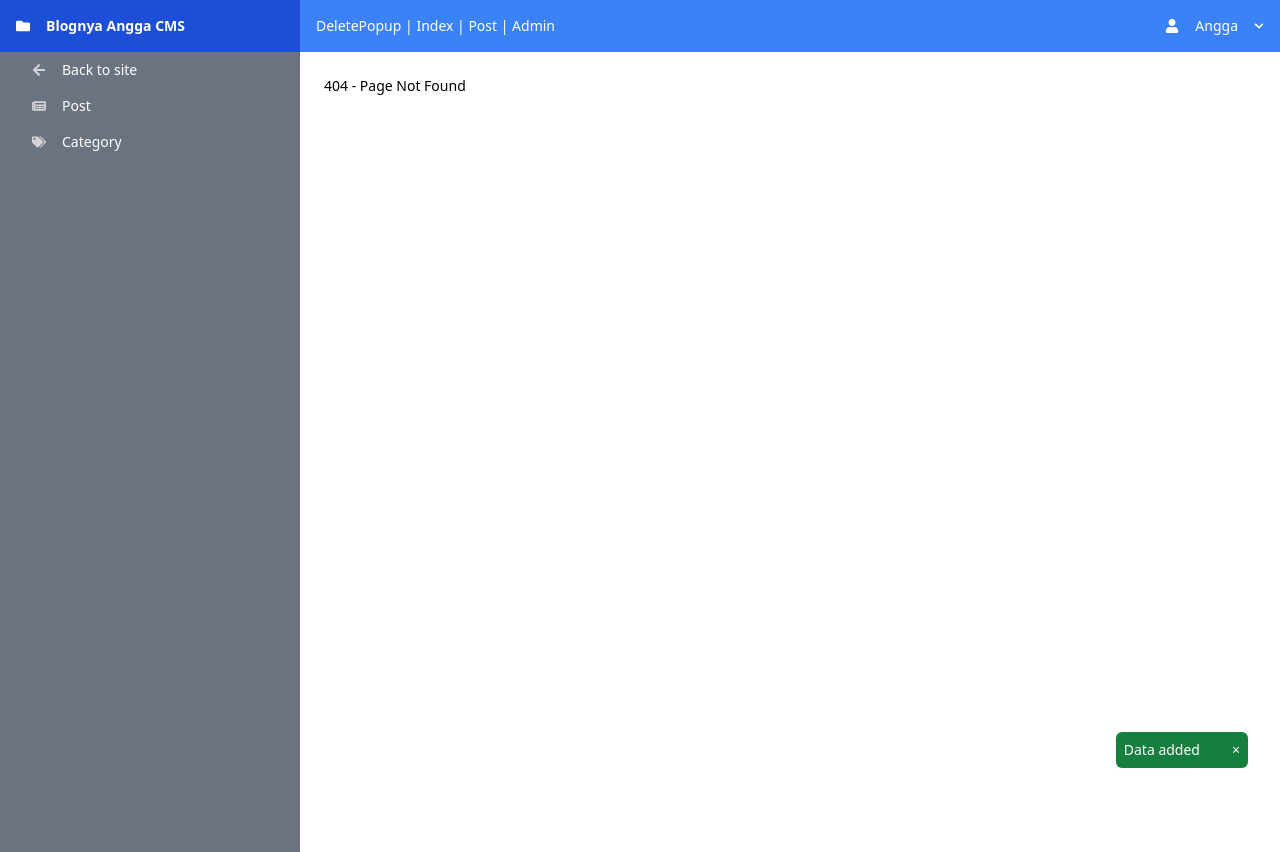
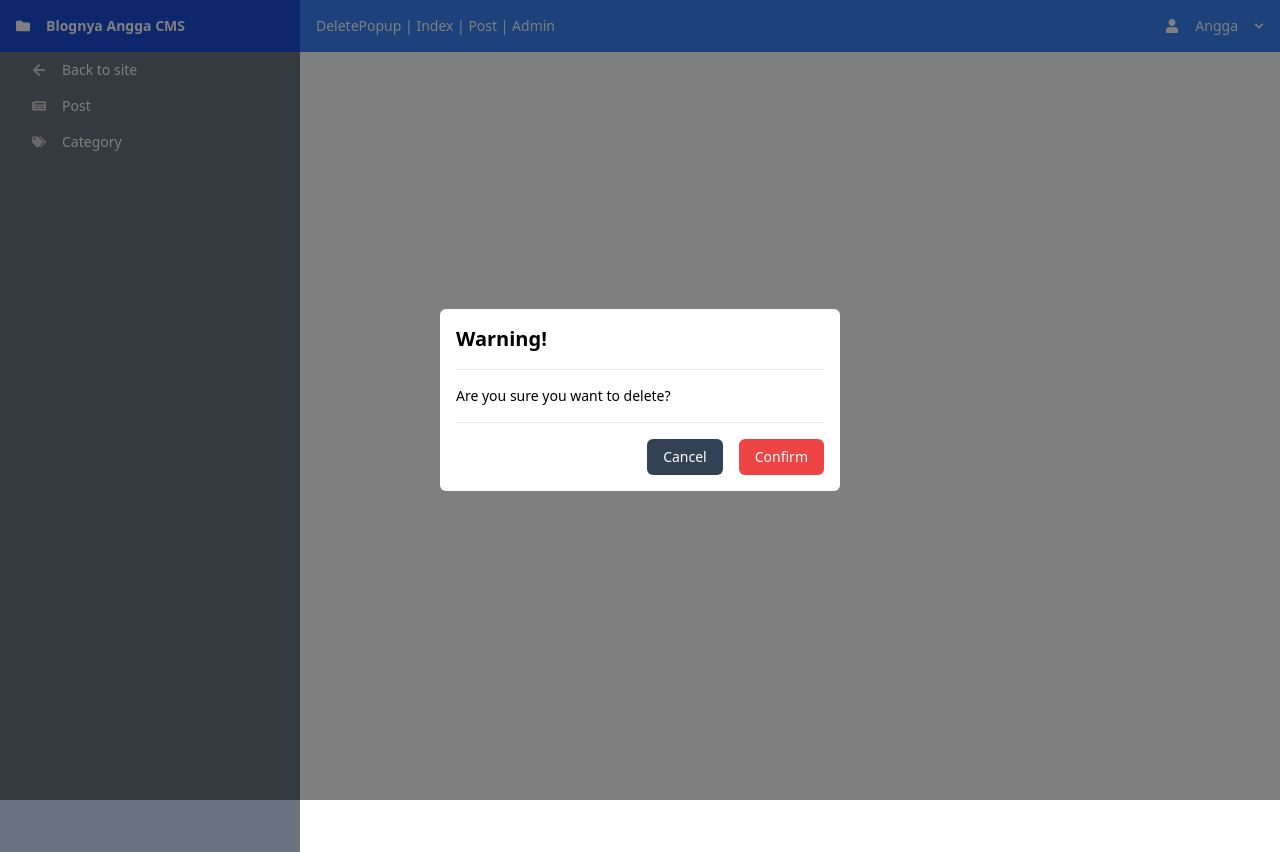
Before and after one commit to anggakswr/blog-next, a Next.js app: page /admin/post/index/DeletePopup in a window 1280 px wide. Before the commit this address had no page. Built offline with nearby package versions, Linux system fonts and the light colour scheme.

Commit message:
Added success notif Added delete popup

```diff
--- a/components/admin/Snackbar.tsx
+++ b/components/admin/Snackbar.tsx
@@ -1,9 +1,33 @@
+import { useEffect } from "react";
+import { useSelector, useDispatch } from "react-redux";
+import { setSnackbar, currentSnackbar } from "slices/snackbarSlice";
+
 const Snackbar = () => {
+  // global state
+  const snackbar = useSelector(currentSnackbar);
+  const dispatch = useDispatch();
+
+  const className =
+    "fixed bottom-8 bg-green-700 text-white py-2 px-4 rounded-md box-between gap-x-8 shadow-xl";
+
+  useEffect(() => {
+    if (snackbar) {
+      setTimeout(() => {
+        dispatch(setSnackbar(""));
+      }, 5000);
+    }
+  }, [dispatch, snackbar]);
+
   return (
-    <div className="fixed bottom-8 right-8 bg-green-700 text-white p-2 rounded-md box-between gap-x-8">
-      <p>Data added</p>
+    <div className={`${className} ${snackbar ? "right-8" : "right-[9999px]"} `}>
+      <p>{snackbar}</p>
 
-      <button>&times;</button>
+      <button
+        className="bg-green-800 rounded-full w-8 h-8 box-center"
+        onClick={() => dispatch(setSnackbar(""))}
+      >
+        &times;
+      </button>
     </div>
   );
 };
--- a/pages/admin/post/add.tsx
+++ b/pages/admin/post/add.tsx
@@ -1,16 +1,15 @@
-import TextArea from "components/admin/TextArea";
-import TextField from "components/admin/TextField";
+import TextArea from "components/admin/form/TextArea";
+import TextField from "components/admin/form/TextField";
 import { NextPage } from "next";
 import { useState } from "react";
 import React from "react";
 import axios from "axios";
 import Router from "next/router";
-import { useSelector, useDispatch } from "react-redux";
-import { decrement, increment, currentCount } from "slices/counterSlice";
+import { useDispatch } from "react-redux";
+import { setSnackbar } from "slices/snackbarSlice";
 
 const AdminAddPost: NextPage = () => {
   // global state
-  const count = useSelector(currentCount);
   const dispatch = useDispatch();
 
   // local state
@@ -39,6 +38,7 @@ const AdminAddPost: NextPage = () => {
 
     try {
       await axios.post("/posts", payload);
+      dispatch(setSnackbar("Data added"));
       Router.push("/admin/post");
     } catch {
       setError("Sorry, an error occurred");
@@ -49,16 +49,6 @@ const AdminAddPost: NextPage = () => {
 
   return (
     <form onSubmit={submit}>
-      <p>Count {count}</p>
-
-      <button type="button" onClick={() => dispatch(increment())}>
-        increment
-      </button>
-
-      <button type="button" onClick={() => dispatch(decrement())}>
-        decrement
-      </button>
-
       {error && <p className="text-red-500 mb-4">{error}</p>}
 
       <TextField
--- a/pages/admin/post/index.tsx
+++ b/pages/admin/post/index.tsx
@@ -5,8 +5,10 @@ import limitChar from "helpers/limitChar";
 import { NextPage } from "next";
 import Link from "next/link";
 import { PostType } from "pages";
+import { useState } from "react";
 import { FaSort } from "react-icons/fa";
 import useSWR from "swr";
+import DeletePopup from "./index/DeletePopup";
 
 const fetcher = async () => {
   const res = await axios.get("/posts");
@@ -15,6 +17,7 @@ const fetcher = async () => {
 
 const AdminPost: NextPage = () => {
   const { data, error } = useSWR("/posts", fetcher);
+  const [postId, setPostId] = useState<null | number>(null);
 
   return (
     <>
@@ -51,11 +54,20 @@ const AdminPost: NextPage = () => {
               <Link href={"/admin/post/edit/" + post.id}>
                 <a className="admin-btn">Edit</a>
               </Link>
-              <button className="admin-delete-btn">Delete</button>
+
+              <button
+                className="admin-delete-btn"
+                onClick={() => setPostId(post.id)}
+              >
+                Delete
+              </button>
             </div>
           </div>
         ))
       )}
+
+      {/* delete popup */}
+      {postId && <DeletePopup postId={postId} setPostId={setPostId} />}
     </>
   );
 };
--- /dev/null
+++ b/pages/admin/post/index/DeletePopup.tsx
@@ -0,0 +1,38 @@
+type DeletePopupPropType = {
+  postId: number;
+  setPostId: (postId: number | null) => void;
+};
+
+const DeletePopup = ({ postId, setPostId }: DeletePopupPropType) => {
+  return (
+    <div className="fixed inset-0 box-center">
+      {/* content */}
+      <div className="relative z-10 rounded-md bg-white w-[400px] p-4">
+        {/* title */}
+        <p className="font-bold text-xl border-b pb-4">Warning!</p>
+
+        {/* desc */}
+        <p className="py-4 border-b pb-4 mb-4">
+          Are you sure you want to delete?
+        </p>
+
+        {/* btns */}
+        <div className="flex justify-end gap-x-4">
+          <button className="admin-btn" onClick={() => setPostId(null)}>
+            Cancel
+          </button>
+
+          <button className="admin-delete-btn">Confirm</button>
+        </div>
+      </div>
+
+      {/* bg */}
+      <div
+        className="bg-black absolute inset-0 opacity-50"
+        onClick={() => setPostId(null)}
+      />
+    </div>
+  );
+};
+
+export default DeletePopup;
--- /dev/null
+++ b/slices/snackbarSlice.ts
@@ -0,0 +1,31 @@
+import { createSlice, PayloadAction } from "@reduxjs/toolkit";
+import type { RootState } from "store";
+
+// Define a type for the slice state
+type SnackbarState = {
+  value: string;
+};
+
+// Define the initial state using that type
+const initialState: SnackbarState = {
+  value: "",
+};
+
+export const snackbarSlice = createSlice({
+  name: "snackbar",
+  // `createSlice` will infer the state type from the `initialState` argument
+  initialState,
+  reducers: {
+    // Use the PayloadAction type to declare the contents of `action.payload`
+    setSnackbar: (state, action: PayloadAction<string>) => {
+      state.value = action.payload;
+    },
+  },
+});
+
+export const { setSnackbar } = snackbarSlice.actions;
+
+// Other code such as selectors can use the imported `RootState` type
+export const currentSnackbar = (state: RootState) => state.snackbar.value;
+
+export default snackbarSlice.reducer;
--- a/store.ts
+++ b/store.ts
@@ -1,10 +1,12 @@
 import { configureStore } from "@reduxjs/toolkit";
 import counterReducer from "slices/counterSlice";
+import snackbarReducer from "slices/snackbarSlice";
 // ...
 
 const store = configureStore({
   reducer: {
     counter: counterReducer,
+    snackbar: snackbarReducer,
     // comments: commentsReducer,
     // users: usersReducer,
   },
```
Also changed, not shown: components/admin/form/TextArea.tsx (renamed from components/admin/TextArea.tsx), components/admin/form/TextField.tsx (renamed from components/admin/TextField.tsx).
